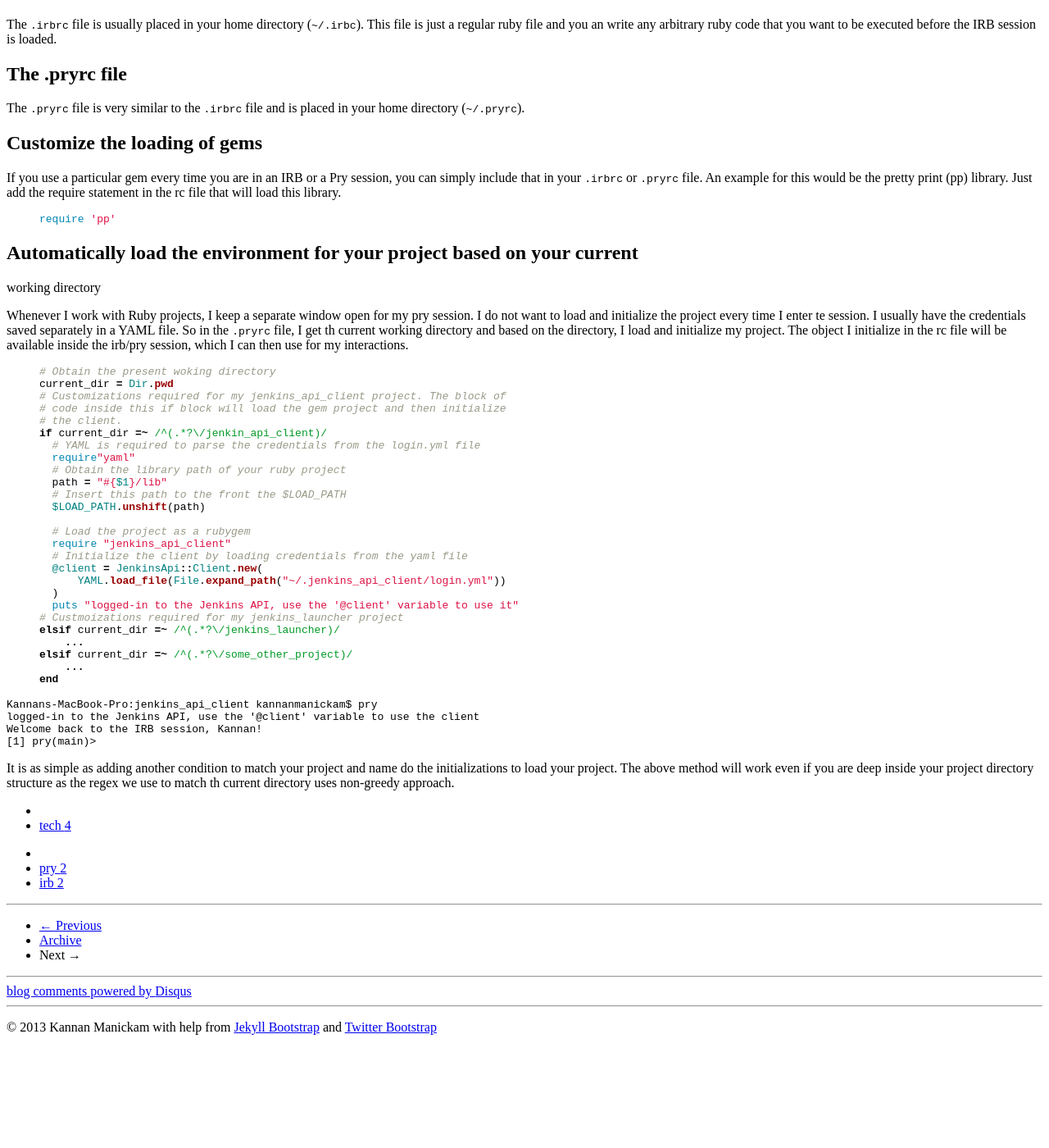
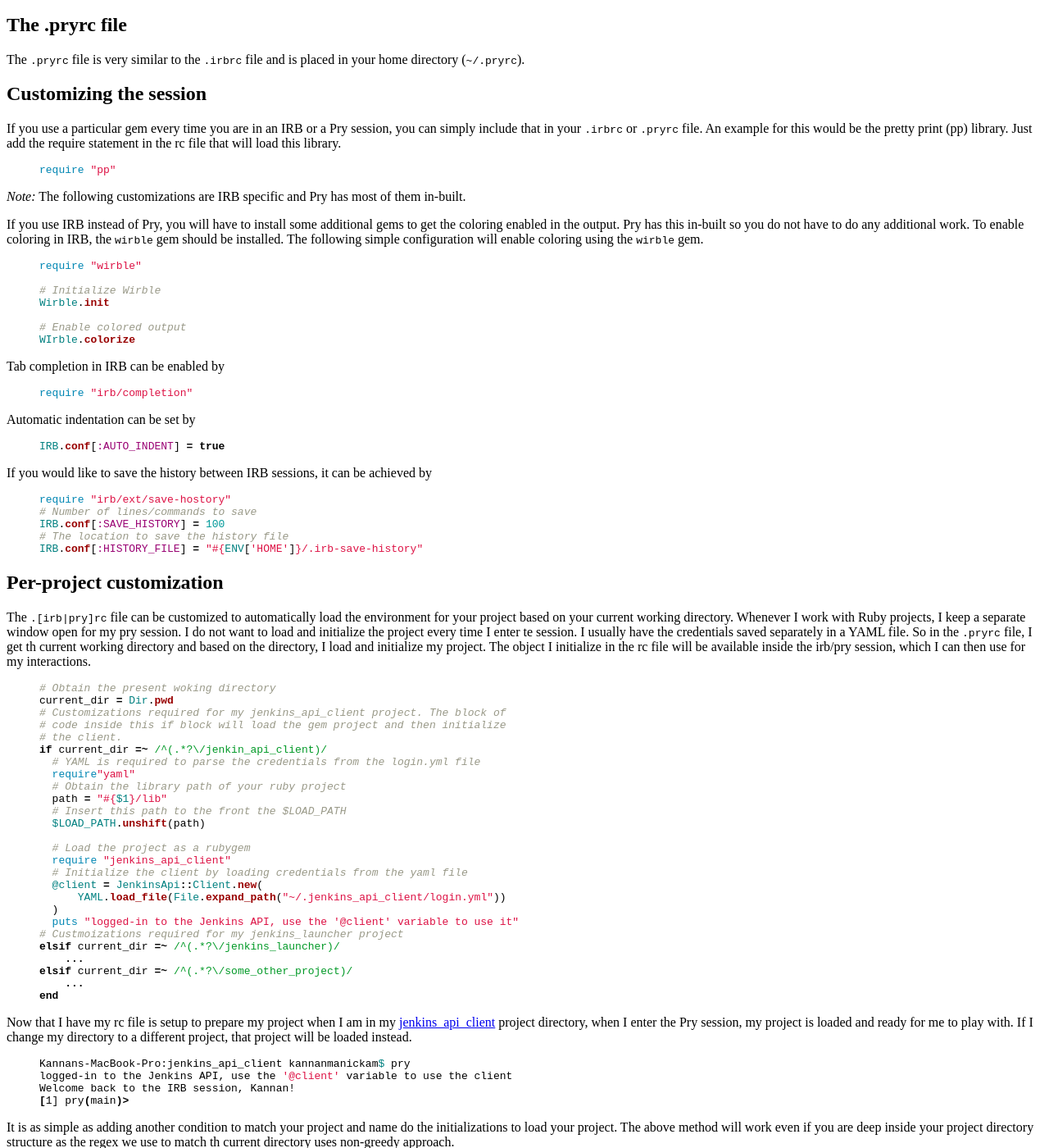
Before and after one commit to arangamani/blog, a Jekyll site: the page built from _posts/2013-07-28-customizing-irb-and-pry-sessions.md, in a window 1280 px wide and 1400 px high, scrolled down 318 px. Shown: the whole window at 82% size. Built offline with Jekyll 4.4.1, drawn with Linux system fonts in a browser that asks for light colours; comment, search, counter and statistics services are not loaded; before the commit the page ends 1596 px from its top, so only the background shows below that; some of the changed text lies outside the part shown.

Commit message:
Further addition and final wrap up

```diff
--- a/_posts/2013-07-28-customizing-irb-and-pry-sessions.md
+++ b/_posts/2013-07-28-customizing-irb-and-pry-sessions.md
@@ -8,30 +8,68 @@ tags : [pry, irb]
 
 <link href="/blog/assets/css/syntax.css" rel="stylesheet" type="text/css"/>
 
-# Customizing IRB and Pry sessions to meet your needs and confort
-
 ## The .irbrc file
-The `.irbrc` file is usually placed in your home directory (`~/.irbc`). This file
-is just a regular ruby file and you an write any arbitrary ruby code that you
-want to be executed before the IRB session is loaded.
+The `.irbrc` file is usually placed in your home directory (`~/.irbc`). This
+file is just a regular ruby file and you an write any arbitrary ruby code that
+you want to be executed before the IRB session is loaded.
 
 ## The .pryrc file
 The `.pryrc` file is very similar to the `.irbrc` file and is placed in your
 home directory (`~/.pryrc`).
 
-## Customize the loading of gems
+## Customizing the session
 If you use a particular gem every time you are in an IRB or a Pry session, you
 can simply include that in your `.irbrc` or `.pryrc` file. An example for this
 would be the pretty print (pp) library. Just add the require statement in the
 rc file that will load this library.
 
 {% highlight ruby %}
-require 'pp'
+require "pp"
 {% endhighlight %}
 
-## Automatically load the environment for your project based on your current
-working directory
+_Note:_ The following customizations are IRB specific and Pry has most of them
+in-built.
 
+If you use IRB instead of Pry, you will have to install some additional gems to
+get the coloring enabled in the output. Pry has this in-built so you do not
+have to do any additional work. To enable coloring in IRB, the `wirble` gem
+should be installed. The following simple configuration will enable coloring
+using the `wirble` gem.
+
+{% highlight ruby %}
+require "wirble"
+
+# Initialize Wirble
+Wirble.init
+
+# Enable colored output
+WIrble.colorize
+{% endhighlight %}
+
+Tab completion in IRB can be enabled by
+{% highlight ruby %}
+require "irb/completion"
+{% endhighlight %}
+
+Automatic indentation can be set by
+{% highlight ruby %}
+IRB.conf[:AUTO_INDENT] = true
+{% endhighlight %}
+
+If you would like to save the history between IRB sessions, it can be achieved
+by
+{% highlight ruby %}
+require "irb/ext/save-hostory"
+# Number of lines/commands to save
+IRB.conf[:SAVE_HISTORY] = 100
+# The location to save the history file
+IRB.conf[:HISTORY_FILE] = "#{ENV['HOME']}/.irb-save-history"
+{% endhighlight %}
+
+## Per-project customization
+
+The `.[irb|pry]rc` file can be customized to automatically load the environment
+for your project based on your current working directory.
 Whenever I work with Ruby projects, I keep a separate window open for my pry
 session. I do not want to load and initialize the project every time I enter te
 session. I usually have the credentials saved separately in a YAML file. So in
@@ -69,10 +107,18 @@ elsif current_dir =~ /^(.*?\/some_other_project)/
 end
 {% endhighlight %}
 
-    Kannans-MacBook-Pro:jenkins_api_client kannanmanickam$ pry
-    logged-in to the Jenkins API, use the '@client' variable to use the client
-    Welcome back to the IRB session, Kannan!
-    [1] pry(main)>
+Now that I have my rc file is setup to prepare my project when I am in my
+[jenkins_api_client](http://www.arangamani.net/jenkins_api_client) project
+directory, when I enter the Pry session, my project is loaded and ready for me
+to play with. If I change my directory to a different project, that project
+will be loaded instead.
+
+{% highlight bash %}
+Kannans-MacBook-Pro:jenkins_api_client kannanmanickam$ pry
+logged-in to the Jenkins API, use the '@client' variable to use the client
+Welcome back to the IRB session, Kannan!
+[1] pry(main)>
+{% endhighlight %}
 
 It is as simple as adding another condition to match your project and name do
 the initializations to load your project. The above method will work even if
```
